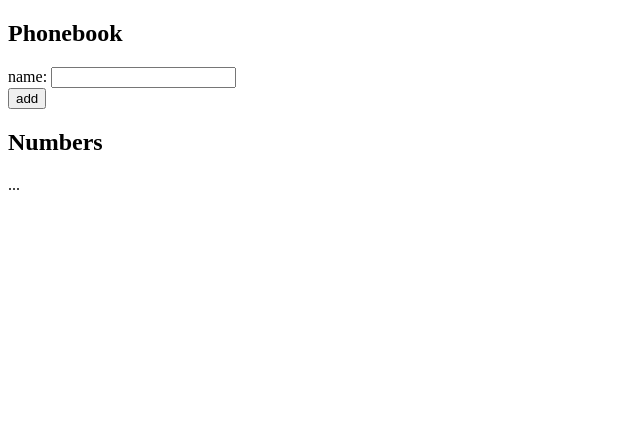
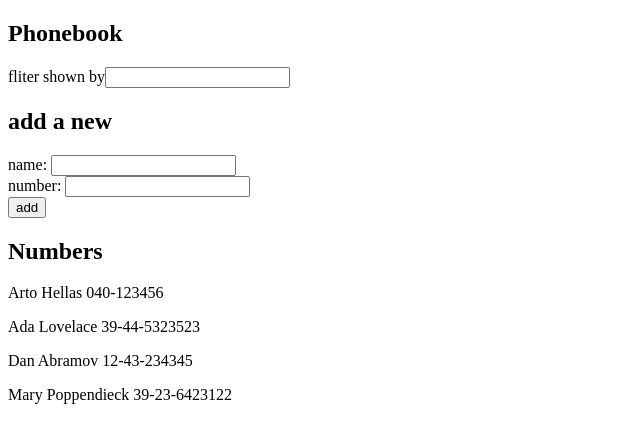
Before and after one commit to djedjehasi/fso, a React (Vite) app in the folder part2/phonebook/: page / in a window 1280 px wide. Shown: the top 442 px of the page, without its empty margins (0-640 px from the left). Built offline with nearby package versions, Linux system fonts and the light colour scheme.

Commit message:
case insensitive filter

```diff
--- a/part2/phonebook/src/App.jsx
+++ b/part2/phonebook/src/App.jsx
@@ -2,25 +2,80 @@ import { useState } from 'react'
 
 const App = () => {
   const [persons, setPersons] = useState([
-    { name: 'Arto Hellas' }
+    { name: 'Arto Hellas', number: '040-123456', id: 1 },
+    { name: 'Ada Lovelace', number: '39-44-5323523', id: 2 },
+    { name: 'Dan Abramov', number: '12-43-234345', id: 3 },
+    { name: 'Mary Poppendieck', number: '39-23-6423122', id: 4 }
   ])
   const [newName, setNewName] = useState('')
+  const [newNumber, setNewNumber] = useState('')
+  const [filter, setFilter] = useState('')
+
+
+
+  const addContact = (event) => {
+    event.preventDefault()
+      const contactObject = {
+        name: newName,
+        number: newNumber,
+        id: persons.length + 1
+      }
+      persons.find(contact => contact.name === newName)
+      ? window.alert(`${newName} is already added to phonebook`)
+      : setPersons(persons.concat(contactObject))
+      setNewName('')
+      setNewNumber('')
+    }
+
+
+    const handleNameChange = (event) => {
+      setNewName(event.target.value)
+    }
+
+    const handleNumberChange = (event) => {
+      setNewNumber(event.target.value)
+    }
+
+    const handleFilterChange = (event) => {
+      setFilter(event.target.value)
+    }
+
 
   return (
     <div>
       <h2>Phonebook</h2>
-      <form>
+      <div>
+        fliter shown by<input value={filter} onChange={handleFilterChange} />
+      </div>
+      <h2>add a new</h2>
+      <form onSubmit={addContact}>
         <div>
-          name: <input />
+          name: <input value={newName} onChange={handleNameChange} />
+        </div>
+        <div>
+        number: <input value={newNumber} onChange={handleNumberChange} />
         </div>
         <div>
           <button type="submit">add</button>
         </div>
       </form>
       <h2>Numbers</h2>
-      ...
+
+      {
+        filter === ''
+      ? persons.map(contact =>
+        <p key={contact.id}>{contact.name} {contact.number}</p>
+      )
+      : persons.filter(contact => contact.name.toLowerCase().includes(filter))
+      .map(contact =>
+        <p key={contact.id}>{contact.name} {contact.number}</p>
+      )
+    }
     </div>
+
   )
 }
 
+
+
 export default App
```
